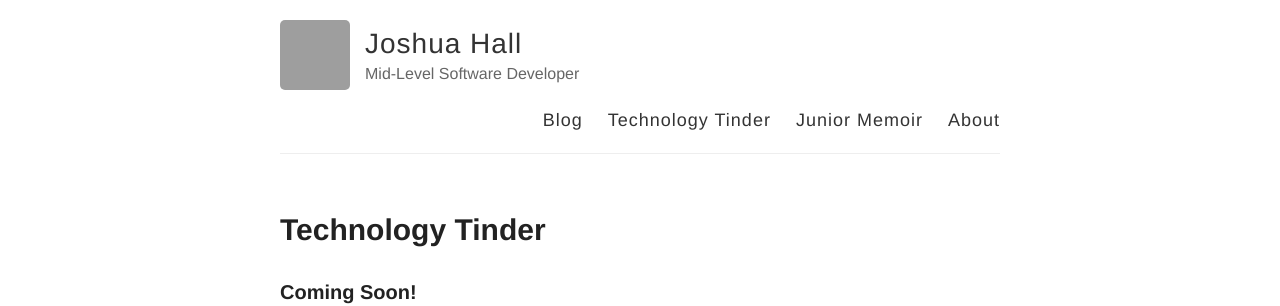
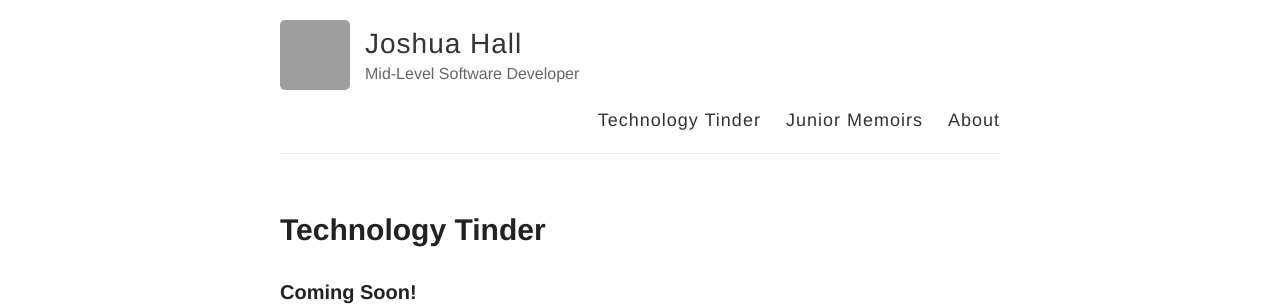
Before and after one commit to JoshuaHall1995/JoshuaHall1995.github.io, a Jekyll site: the page built from technologyTInder.md, in a window 1280 px wide. Shown: the top 306 px of the page. Built offline with Jekyll 4.4.1, drawn with Linux system fonts in a browser that asks for light colours; grey boxes are pictures that could not be loaded.

```diff
--- a/_layouts/default.html
+++ b/_layouts/default.html
@@ -27,9 +27,8 @@
           </div>
 
           <nav>
-            <a href="{{ site.baseurl }}/">Blog</a>
             <a href="{{ site.baseurl }}/technologyTinder">Technology Tinder</a>
-            <a href="{{ site.baseurl }}/juniorMemoirs">Junior Memoir</a>
+            <a href="{{ site.baseurl }}/juniorMemoirs">Junior Memoirs</a>
             <a href="{{ site.baseurl }}/about">About</a>
           </nav>
         </header>
--- a/technologyTInder.md
+++ b/technologyTInder.md
@@ -11,3 +11,18 @@ when it is condensed down to a few hundred characters. This series of posts will
 technologies and concepts I try to come to grips with using the most basic of verbage.
 
 Hopefully after a read some of these will get a match, I know all to well the pain of zero connections.
+
+<div class="posts">
+  {% for post in site.tinderTech %}
+    <article class="post">
+
+      <h1><a href="{{ site.baseurl }}{{ post.url }}">{{ post.title }}</a></h1>
+
+      <div class="entry">
+        {{ post.excerpt }}
+      </div>
+
+      <a href="{{ site.baseurl }}{{ post.url }}" class="read-more">Read More</a>
+    </article>
+  {% endfor %}
+</div>
```
Also changed, not shown: _juniorMem/2020-5-15-Testing.md (added, +6 -0 lines), _tinderTech/2020-5-15-Blob-Storage.md (added, +6 -0 lines).
